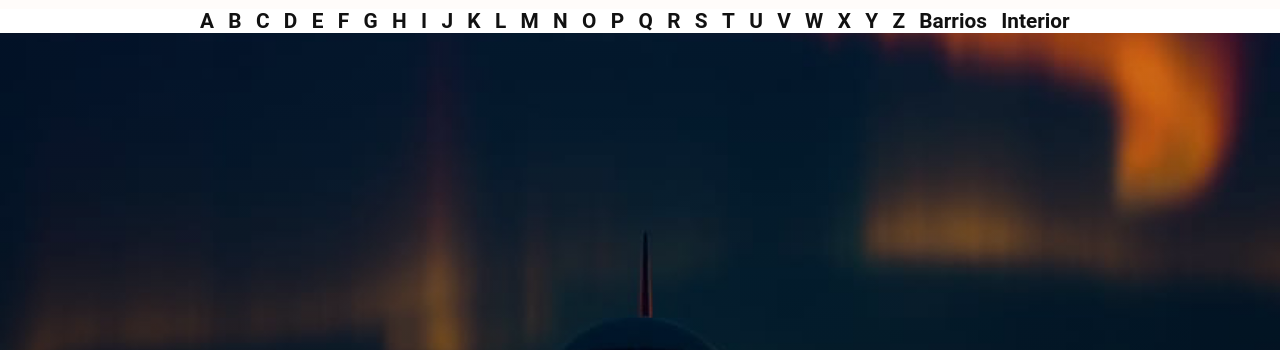
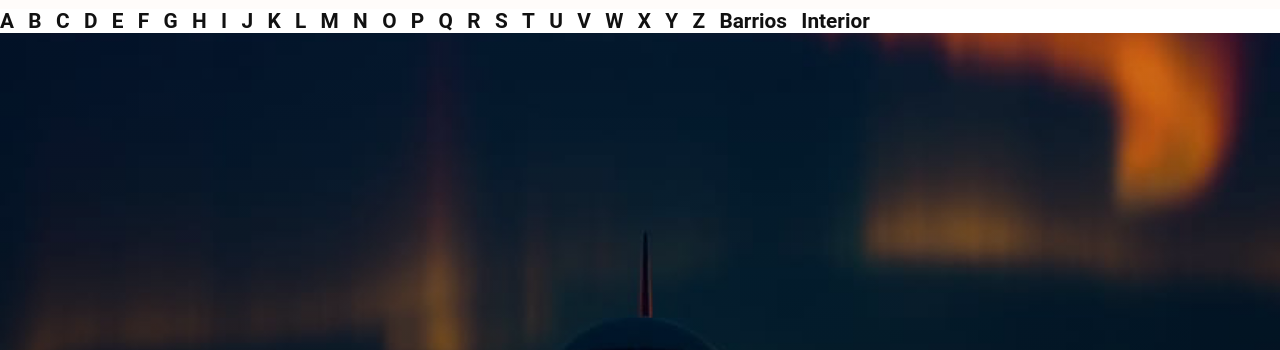
Before and after one commit to redelectronica/precios-aero, a plain HTML site: page index.html in a window 1280 px wide. Shown: the part 79-429 px from the top of the page. Drawn offline with Linux system fonts and the light colour scheme.

Commit message:
Update index.html

```diff
--- a/index.html
+++ b/index.html
@@ -11,7 +11,7 @@
             </b></p>
 
     </header>
-    <DIV>
+
 
         <a href="#A">A&nbsp;&nbsp</a>
         <a href="#B">B&nbsp;&nbsp</a>
@@ -44,7 +44,7 @@
 
 
 
-    </DIV>
+
 
 
 <section id="hero">
```
